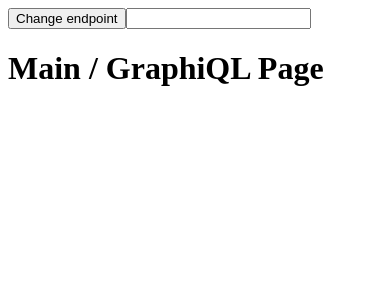
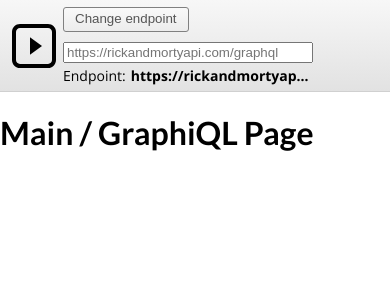
Before and after one commit to IlyaKozak/graphiql-app, a Next.js app: page /graphiql in a window 390 px wide. Shown: the top 300 px of the page. Built offline with nearby package versions, Linux system fonts and the light colour scheme; no server answers.

Commit message:
feat: add responsive styles for MainHeader component

```diff
--- /dev/null
+++ b/src/components/MainHeader/MainHeader.module.css
@@ -0,0 +1,78 @@
+.wrapper {
+  display: flex;
+  align-items: center;
+  gap: 5px;
+  padding: 7px 10px 6px;
+  background: linear-gradient(#f7f7f7, #e2e2e2);
+  border-bottom: 1px solid #d0d0d0;
+}
+
+.wrapper img {
+  transition: all .3s ease-in-out;
+}
+
+.wrapper img:hover {
+  cursor: pointer;
+  transform: scale(0.95);
+}
+
+.container {
+  width: 100%;
+  min-height: fit-content;
+  display: flex;
+  gap: 3px;
+  justify-content: flex-start;
+  flex-direction: column;
+}
+
+.container form {
+  display: flex;
+  flex-wrap: wrap;
+  gap: 10px;
+}
+
+.container button {
+  background: linear-gradient(#f9f9f9, #ececec);
+  border-radius: 3px;
+  border: 1px solid gray;
+  color: #555;
+  cursor: pointer;
+  padding: 3px 11px 5px;
+  max-width: 150px;
+  transition: all .3s ease-in-out;
+}
+
+.container button:hover {
+  transform: scale(0.95);
+  border: 0.5px solid rgb(163, 163, 163);
+}
+
+.container form input {
+  width: 250px;
+  overflow:hidden;
+  display:inline-block;
+  text-overflow: ellipsis;
+  white-space: nowrap;
+}
+
+.container span {
+  display: flex;
+  gap: 5px;
+  font-size: 14px;
+}
+
+@media screen and (max-width: 400px) {
+  .container span strong {
+    width : 180px;
+    overflow:hidden;
+    display:inline-block;
+    text-overflow: ellipsis;
+    white-space: nowrap;
+  }
+
+  .container span {
+    justify-self: left;
+    font-size: 14px;
+    align-content: baseline;
+  }
+}
--- a/src/components/MainHeader/MainHeader.tsx
+++ b/src/components/MainHeader/MainHeader.tsx
@@ -1,15 +1,19 @@
 import { useRef } from 'react';
 import { useLocaleContext } from '../../context/locale.context';
+import classes from './MainHeader.module.css';
+import searchIcon from '../../../public/search-icon.svg';
+import Image from 'next/image';
 
 interface IMainHeaderProps {
   onSubmit: (endpoint: string) => void;
+  endpoint: string;
 }
 
-function MainHeader({ onSubmit }: IMainHeaderProps) {
+function MainHeader({ onSubmit, endpoint }: IMainHeaderProps) {
   const inputRef = useRef<HTMLInputElement | null>(null);
   const [locale] = useLocaleContext();
   const {
-    main: { endpointButton },
+    main: { endpointButton, endpointText },
   } = locale;
 
   const handleSubmit = (
@@ -23,10 +27,20 @@ function MainHeader({ onSubmit }: IMainHeaderProps) {
 
   return (
     <>
-      <form onSubmit={handleSubmit}>
-        <button onClick={handleSubmit}>{endpointButton}</button>
-        <input ref={inputRef} type="url" />
-      </form>
+      <div className={classes.wrapper}>
+        <Image src={searchIcon} alt="search schema" />
+        <div className={classes.container}>
+          <form onSubmit={handleSubmit}>
+            <button onClick={handleSubmit} title={endpointButton}>
+              {endpointButton}
+            </button>
+            <input ref={inputRef} type="url" placeholder={endpoint} />
+          </form>
+          <span>
+            {endpointText} <strong>{endpoint}</strong>
+          </span>
+        </div>
+      </div>
     </>
   );
 }
--- a/src/locales/en.ts
+++ b/src/locales/en.ts
@@ -9,6 +9,7 @@ const en: LocaleDictionary = {
   main: {
     title: 'GraphiQL Clone - Main Page',
     endpointButton: 'Change endpoint',
+    endpointText: 'Endpoint:',
   },
   auth: {
     title: 'GraphiQL Clone - Auth Page',
--- a/src/locales/ru.ts
+++ b/src/locales/ru.ts
@@ -9,6 +9,7 @@ const ru: LocaleDictionary = {
   main: {
     title: 'GraphiQL Клон - Основная Страница',
     endpointButton: 'Сменить адрес',
+    endpointText: 'Адрес:',
   },
   auth: {
     title: 'GraphiQL Клон - Авторизация',
--- a/src/pages/graphiql/index.tsx
+++ b/src/pages/graphiql/index.tsx
@@ -24,7 +24,7 @@ export default function Main() {
         <meta name="viewport" content="width=device-width, initial-scale=1" />
         <link rel="icon" href="/favicon.ico" />
       </Head>
-      <MainHeader onSubmit={handleSubmit} />
+      <MainHeader onSubmit={handleSubmit} endpoint={endpoint} />
       <h1>Main / GraphiQL Page</h1>
       <p>{JSON.stringify(schemaData?.mutationType)}</p>
     </>
--- a/src/styles/globals.css
+++ b/src/styles/globals.css
@@ -0,0 +1,19 @@
+@import url('https://fonts.googleapis.com/css2?family=Lato:wght@700&family=Open+Sans:wght@400;700&display=swap');
+
+* {
+  box-sizing: border-box;
+}
+
+body {
+  font-family: 'Open Sans', 'Lato', sans-serif;
+  margin: 0;
+}
+
+h1,
+h2,
+h3,
+h4,
+h5,
+h6 {
+  font-family: 'Lato', sans-serif;
+}
```
Also changed, not shown: public/search-icon.svg (added).
